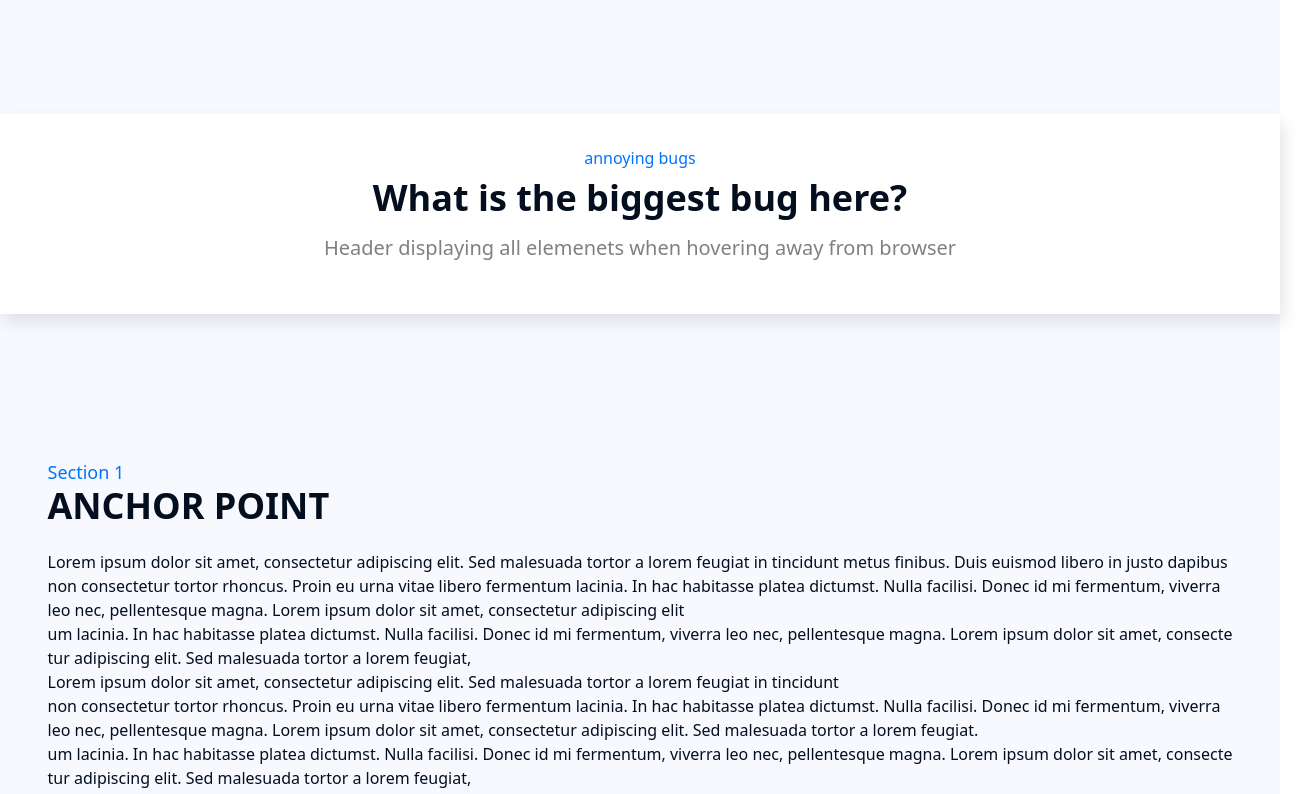
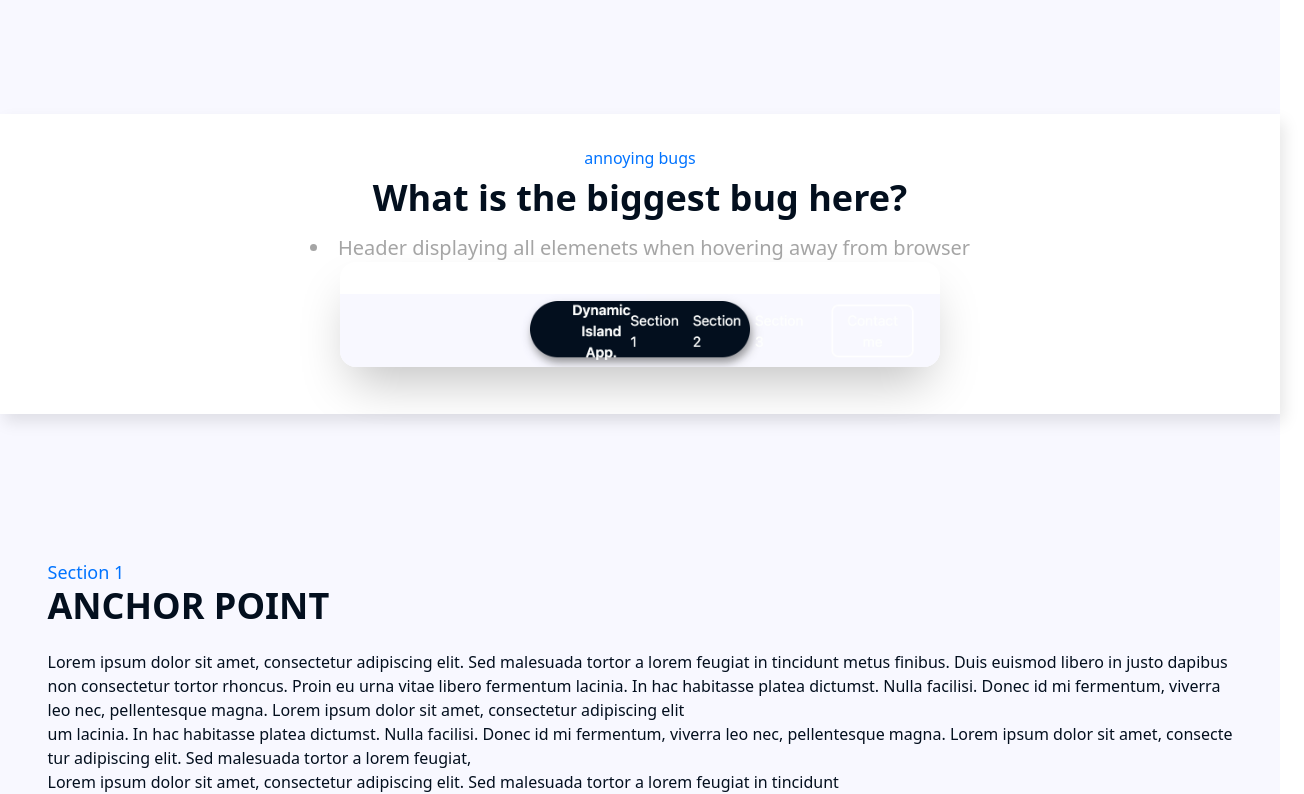
Before and after one commit to OndrejLosensky/dynamic-island-header, a React (Vite) app: page / in a window 1280 px wide. Shown: the part 746-1540 px from the top of the page, 1304 px wide, since content can reach past the window. Built offline with nearby package versions, Linux system fonts and the light colour scheme.

Commit message:
bug images + styling text

```diff
--- a/src/App.jsx
+++ b/src/App.jsx
@@ -13,6 +13,9 @@ import scrolldown_dark from "./assets/scroll_down_black.png"
 import light from "./assets/light.png"
 import dark from "./assets/dark.png"
 import source_code from "./assets/src_code.png"
+import screenshot_light from "./assets/screenshot1.png"
+import screenshot_dark from "./assets/screenshot2.png"
+
 
 function App() {
   useEffect(() => {
@@ -92,10 +95,11 @@ const [isVisible, setIsVisible] = useState(true);
       </div>
 
       <div data-aos="fade-left" id="banner" className="pb-20 pt-32">
-            <div className="div-bugs-section w-[100%] h-[200px] bg-slate-500">
+            <div className="div-bugs-section w-[100%] h-[300px] bg-slate-500">
                 <h3 className="text-bugs-section text-center pt-8">annoying bugs</h3>
                 <h1 className="heading-bugs-section text-center text-customWhite font-semibold text-4xl pt-2"> What is the biggest bug here?</h1>
-                <p className="paragraph-bugs-section text-center text-gray-400 font-thin text-xl pt-4"> Header displaying all elemenets when hovering away from browser </p>
+                <p className="paragraph-bugs-section text-center text-gray-400 font-thin text-xl pt-4"> <li> Header displaying all elemenets when hovering away from browser  </li></p>
+                <img src={isLight ? screenshot_light : screenshot_dark} className="mx-auto w-[600px] pt-8 rounded-2xl shadow-2xl" alt="Description" />
             </div>
       </div>
 
--- a/src/constants/dark_mode.css
+++ b/src/constants/dark_mode.css
@@ -102,5 +102,5 @@ color: #fefffe;
 }
 
 .paragraph-bugs-section {
-  color: gray;
+  color: rgb(165, 165, 165);
 }
```
Also changed, not shown: src/assets/screenshot1.png (added), src/assets/screenshot2.png (added).
